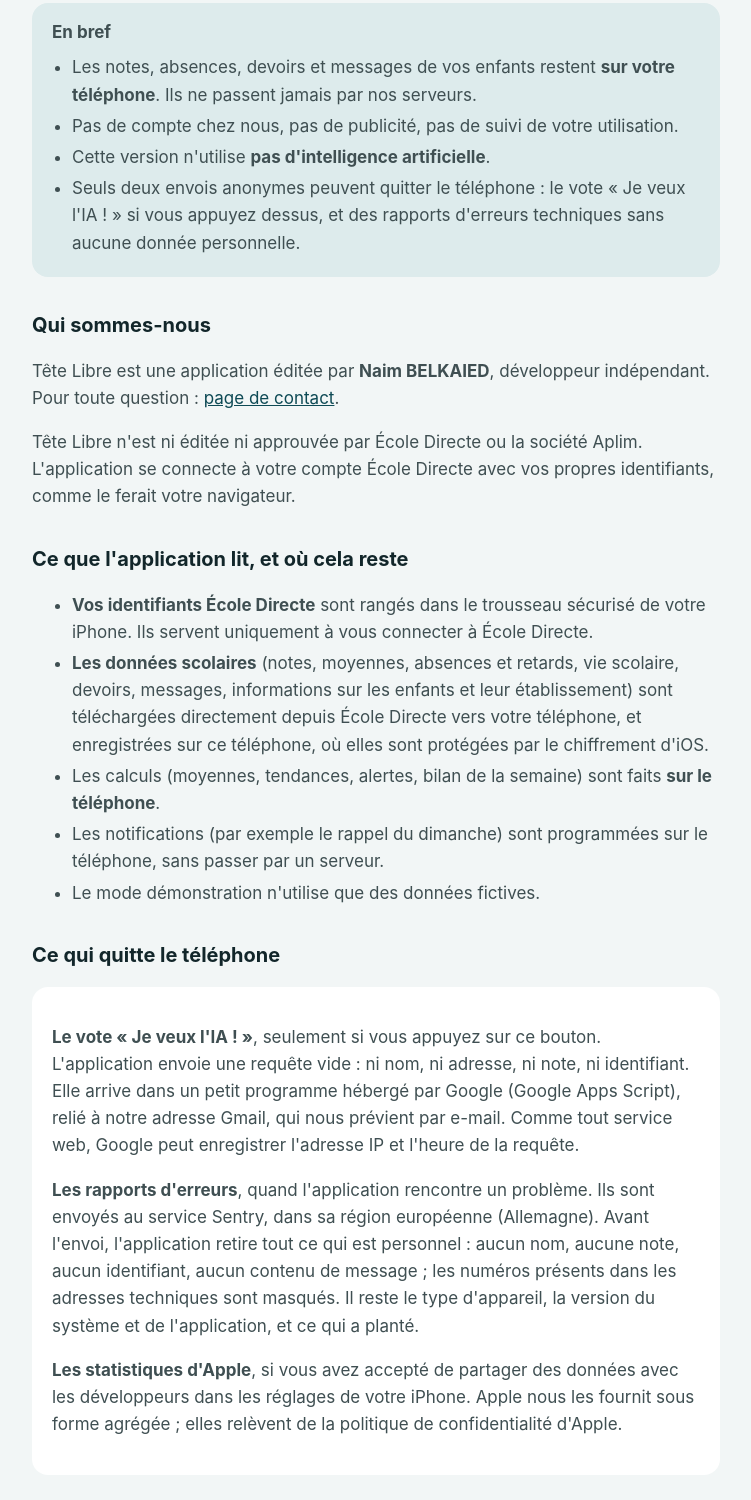
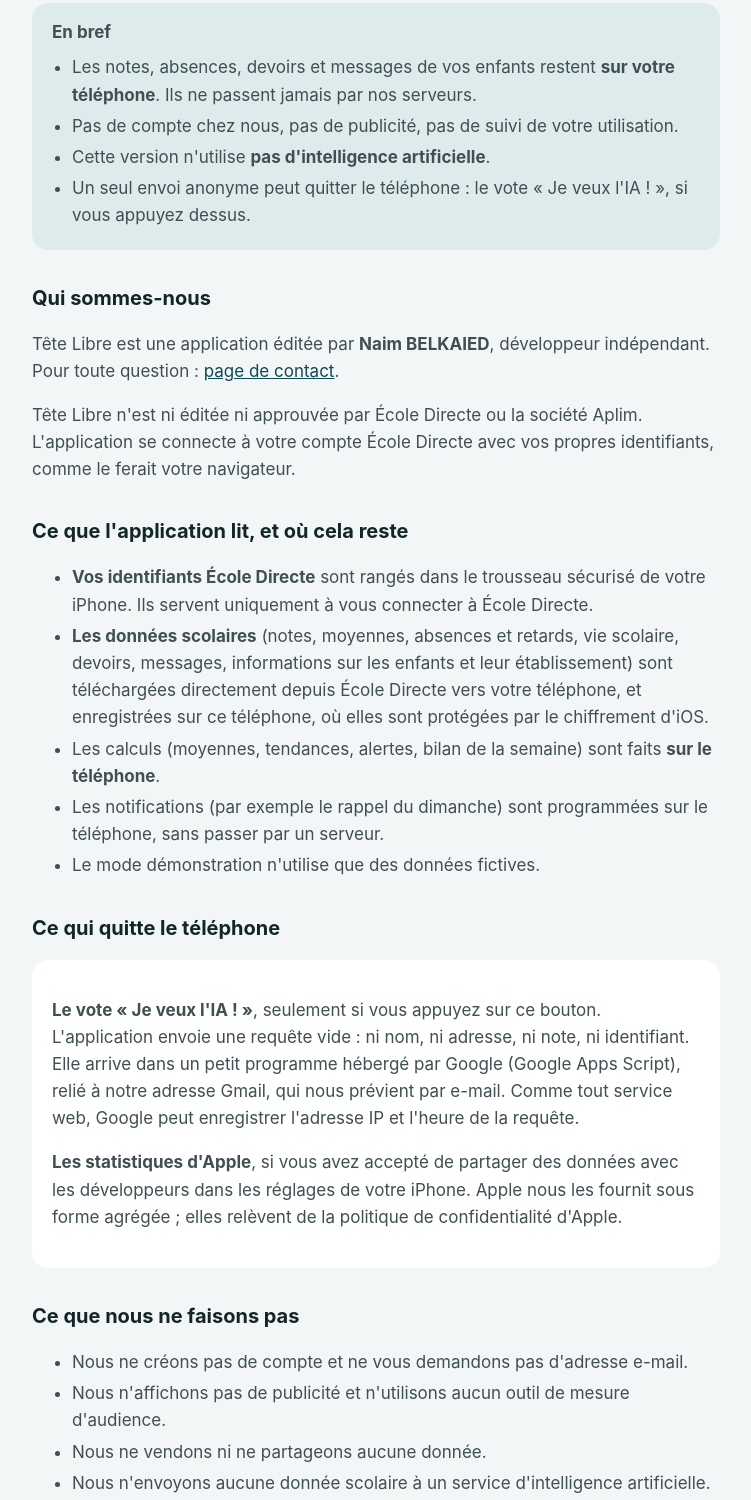
Before and after one commit to belkaiednaim/tete-libre, a plain HTML site: page confidentialite.html in a window 1280 px wide. Shown: the part 152-1652 px from the top of the page, without its empty margins (264-1015 px from the left). Drawn offline with Linux system fonts and the light colour scheme.

Commit message:
Confidentialité : sans rapports d'erreurs

```diff
--- a/confidentialite.html
+++ b/confidentialite.html
@@ -21,7 +21,7 @@
     <li>Les notes, absences, devoirs et messages de vos enfants restent <strong>sur votre téléphone</strong>. Ils ne passent jamais par nos serveurs.</li>
     <li>Pas de compte chez nous, pas de publicité, pas de suivi de votre utilisation.</li>
     <li>Cette version n'utilise <strong>pas d'intelligence artificielle</strong>.</li>
-    <li>Seuls deux envois anonymes peuvent quitter le téléphone : le vote « Je veux l'IA ! » si vous appuyez dessus, et des rapports d'erreurs techniques sans aucune donnée personnelle.</li>
+    <li>Un seul envoi anonyme peut quitter le téléphone : le vote « Je veux l'IA ! », si vous appuyez dessus.</li>
   </ul>
 </div>
 
@@ -41,7 +41,6 @@
 <h2>Ce qui quitte le téléphone</h2>
 <div class="carte">
   <p><strong>Le vote « Je veux l'IA ! »</strong>, seulement si vous appuyez sur ce bouton. L'application envoie une requête vide : ni nom, ni adresse, ni note, ni identifiant. Elle arrive dans un petit programme hébergé par Google (Google Apps Script), relié à notre adresse Gmail, qui nous prévient par e-mail. Comme tout service web, Google peut enregistrer l'adresse IP et l'heure de la requête.</p>
-  <p><strong>Les rapports d'erreurs</strong>, quand l'application rencontre un problème. Ils sont envoyés au service Sentry, dans sa région européenne (Allemagne). Avant l'envoi, l'application retire tout ce qui est personnel : aucun nom, aucune note, aucun identifiant, aucun contenu de message ; les numéros présents dans les adresses techniques sont masqués. Il reste le type d'appareil, la version du système et de l'application, et ce qui a planté.</p>
   <p><strong>Les statistiques d'Apple</strong>, si vous avez accepté de partager des données avec les développeurs dans les réglages de votre iPhone. Apple nous les fournit sous forme agrégée ; elles relèvent de la politique de confidentialité d'Apple.</p>
 </div>
 
@@ -60,7 +59,6 @@
 <ul>
   <li>Sur le téléphone : tant que le compte est connecté dans l'application. Dans <em>Réglages</em>, « Se déconnecter » efface les identifiants et les données de ce compte. Supprimer l'application efface ses données ; sur iPhone, des identifiants rangés dans le trousseau peuvent y rester après la suppression : déconnectez-vous d'abord pour les effacer aussi.</li>
   <li>Les e-mails de vote que nous recevons ne contiennent aucune donnée sur vous.</li>
-  <li>Les rapports d'erreurs sont conservés par Sentry pendant la durée prévue par leur service.</li>
 </ul>
 
 <h2>Les enfants</h2>
```
